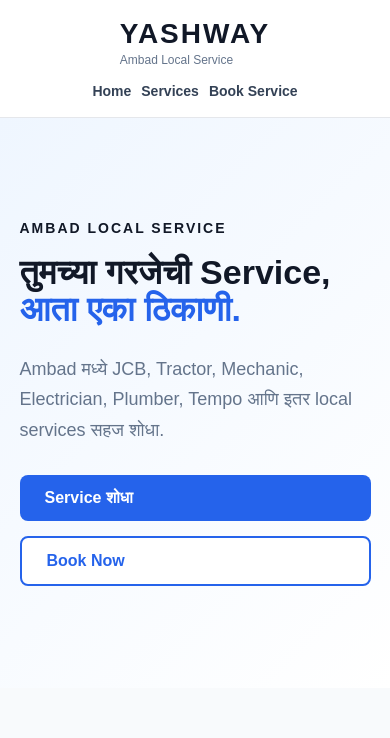
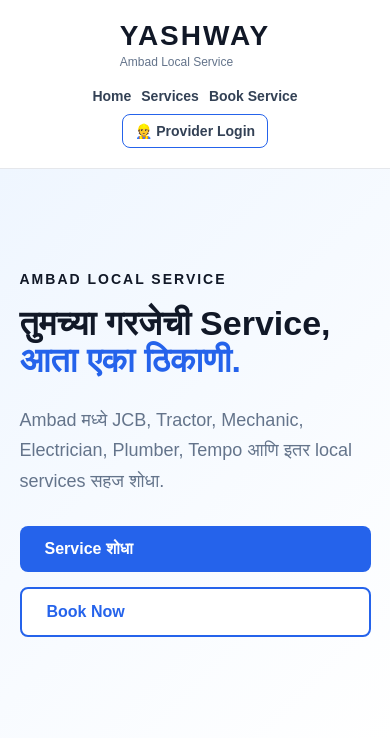
Before and after one commit to JarvisForge7/YASHWAY, a Flask app: page / in a window 390 px wide. Shown: the top 738 px of the page. Run offline with Flask 3, Linux system fonts and the light colour scheme; some libraries are stand-ins or nearby versions.

Commit message:
Add provider login to home page

```diff
--- a/static/css/style.css
+++ b/static/css/style.css
@@ -1016,3 +1016,42 @@ footer p {
 .install-app-btn:active {
     transform: translateY(0);
 }
+/* =========================================================
+   PROVIDER LOGIN BUTTON
+   ========================================================= */
+
+.provider-login-link {
+    font-weight: 600;
+}
+
+
+/* =========================================================
+   MOBILE NAVIGATION
+   ========================================================= */
+
+@media (max-width: 768px) {
+
+    .navbar {
+        flex-direction: column;
+        gap: 18px;
+        padding: 20px;
+    }
+
+    .navbar nav {
+        display: flex;
+        flex-wrap: wrap;
+        justify-content: center;
+        gap: 10px;
+    }
+
+    .navbar nav a {
+        font-size: 14px;
+    }
+
+    .provider-login-link {
+        border: 1px solid #2563eb;
+        border-radius: 8px;
+        padding: 8px 12px;
+    }
+
+}
--- a/templates/index.html
+++ b/templates/index.html
@@ -62,7 +62,6 @@
 
     </div>
 
-
 <nav>
 
     <a href="/">
@@ -77,7 +76,12 @@
         Book Service
     </a>
 
+    <a href="/provider/login" class="provider-login-link">
+        👷 Provider Login
+    </a>
+
 </nav>
+
 
 </header>
 
```
Lines whose indentation alone changed are shown as unchanged.
